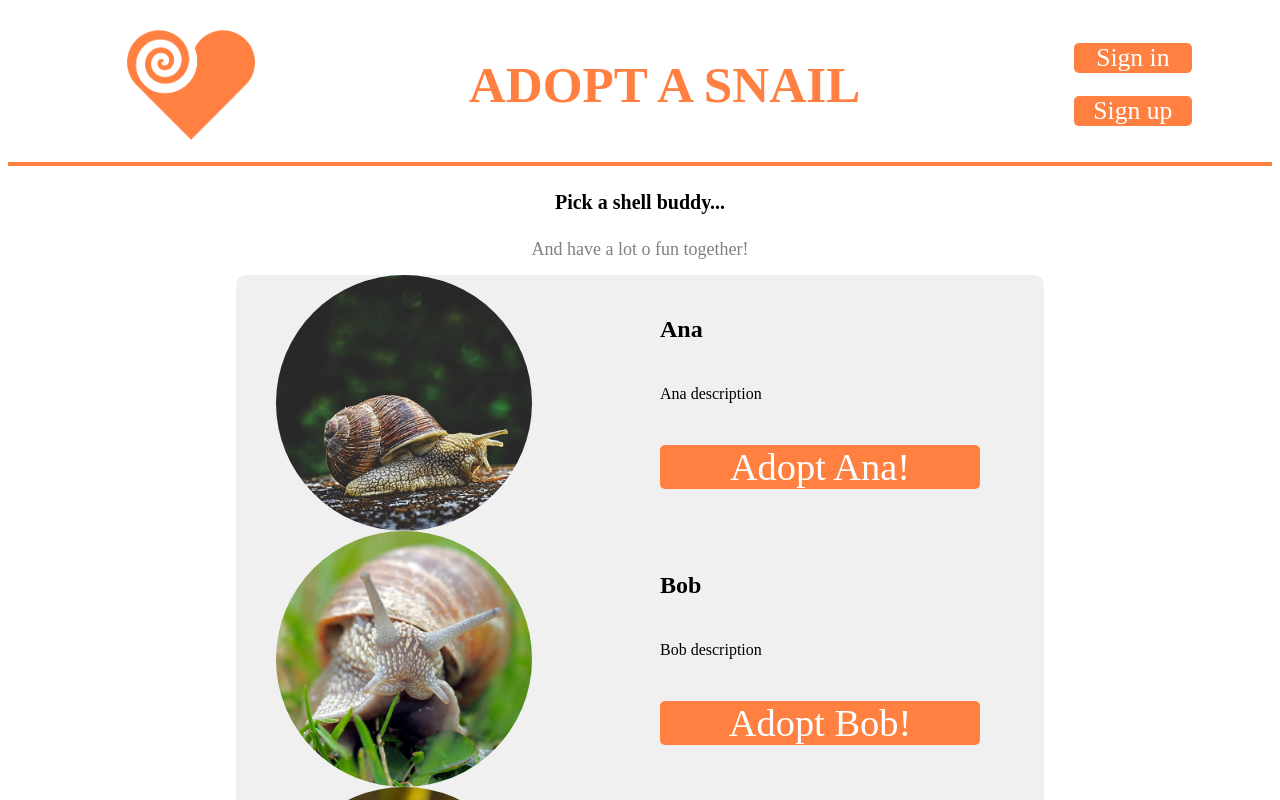
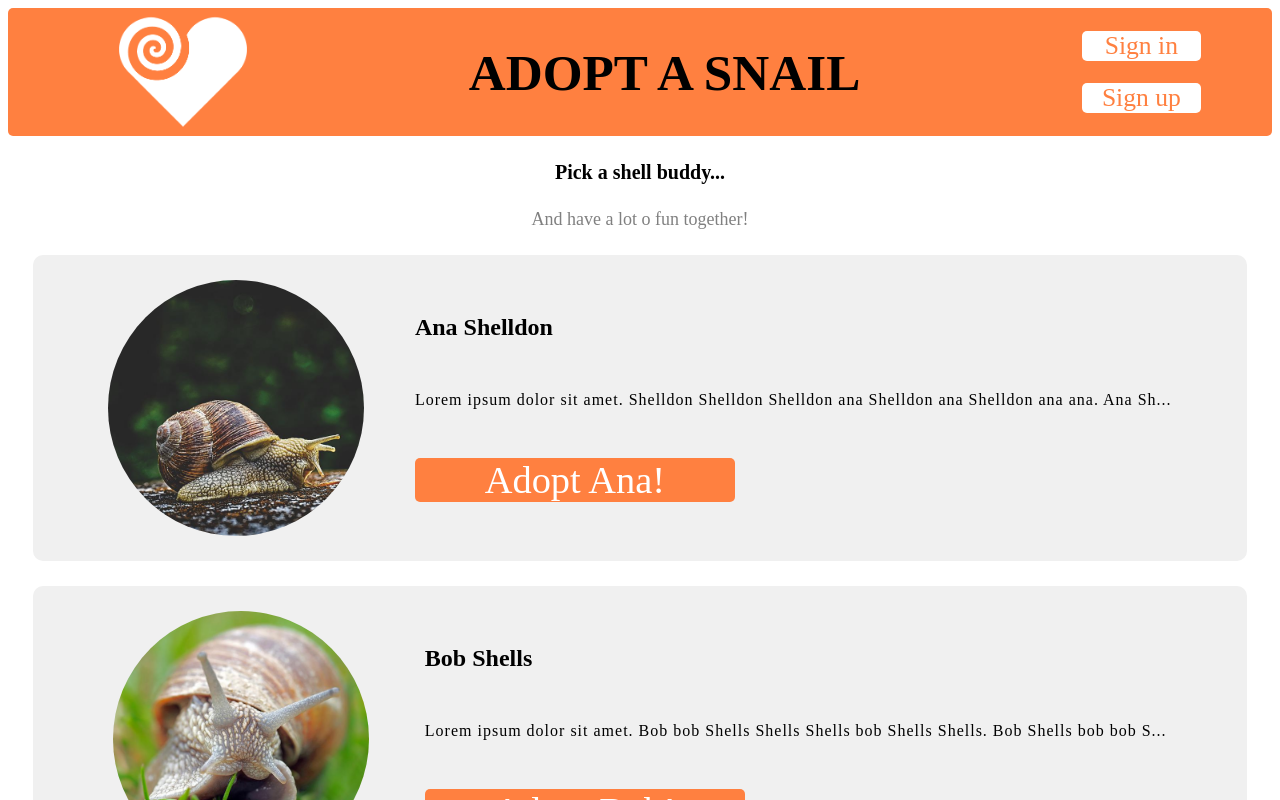
Before and after one commit to M4dCh34t3r/adopt-a-snail, a React (Create React App) app: page / in a window 1280 px wide. Shown: the top 800 px of the page. Built offline with nearby package versions, Linux system fonts and the light colour scheme.

Commit message:
feat: redesign home page and add animations to components

```diff
--- a/src/components/header/Header.tsx
+++ b/src/components/header/Header.tsx
@@ -1,13 +1,34 @@
+import React from 'react';
 import { Button, Container, Links, Logo, Name } from './style';
 
 export default function Header() {
+  const anchorMouseOverHandler = (event: React.MouseEvent<HTMLAnchorElement>) => {
+    const btn: HTMLAnchorElement = event.currentTarget;
+    btn.style.backgroundColor = "#ffd5bf";
+    btn.style.color = "#ffffff";
+  };
+
+  const anchorMouseOutHandler = (event: React.MouseEvent<HTMLAnchorElement>) => {
+    const btn: HTMLAnchorElement = event.currentTarget;
+    btn.style.backgroundColor = "#ffffff";
+    btn.style.color = "#ff8040";
+  };
+
   return(
     <Container>
       <Logo src="/logo.svg" alt="Adopt a snail"/>
       <Name> ADOPT A SNAIL </Name>
       <Links>
-        <Button href="#"> Sign in </Button>
-        <Button href="#"> Sign up </Button>
+        <Button href="#"
+        onMouseOver={ anchorMouseOverHandler }
+        onMouseOut={ anchorMouseOutHandler }>
+        Sign in
+        </Button>
+        <Button href="#"
+        onMouseOver={ anchorMouseOverHandler }
+        onMouseOut={ anchorMouseOutHandler }>
+        Sign up
+        </Button>
       </Links>
     </Container>
   );
--- a/src/components/header/style.tsx
+++ b/src/components/header/style.tsx
@@ -3,20 +3,30 @@ import styled from "styled-components";
 export const Button = styled('a')`
   width: 150%;
   font-size: 2vw;
-  color: #ffffff;
+  color: #ff8040;
   text-align: center;
   border-radius: 5px;
   text-decoration: none;
-  background-color: #ff8040;
+  transition: all 0.25s ease;
+  background-color: #ffffff;
+
+  @media(max-width: 800px) {
+    font-size: 3vw;
+  }
 `;
 
 export const Container = styled('header')`
   height: 10vw;
-  padding: 1vw;
   display: flex;
+  border-radius: 5px;
   align-items: center;
+  background-color: #ff8040;
   justify-content: space-around;
-  border-bottom: 4px solid #ff8040;
+
+  @media(max-width: 800px) {
+    height: 20vw;
+    justify-content: space-evenly;
+  }
 `;
 
 export const Links = styled('div')`
@@ -29,9 +39,13 @@ export const Links = styled('div')`
 export const Logo = styled('img')`
   width: 10vw;
   height: 10vw;
+
+  @media(max-width: 800px) {
+    width: 15vw;
+    height: 15vw;
+  }
 `;
 
 export const Name = styled('h1')`
-  color: #ff8040;
   font-size: 4vw;
 `;
--- a/src/components/list/List.tsx
+++ b/src/components/list/List.tsx
@@ -1,29 +1,55 @@
 import { Snail } from '../../data/@types/snail';
 import { TextLimiter } from '../../services/utils/textLimiter';
-import { Button, ListWrapper, Description, Image, Info, ListItem, Name } from './style'
+import { NameLimiter } from '../../services/utils/nameLimiter';
+import { Button, Description, Image, Info, Item, Name, Wrapper} from './style'
 
 interface ListProps {
   snails: Snail[];
 }
 
 export default function List(props: ListProps) {
-  const textMinSize = 100;
+  const anchorMouseOverHandler = (event: React.MouseEvent<HTMLAnchorElement>) => {
+    const a: HTMLAnchorElement = event.currentTarget;
+    a.style.backgroundColor = "#ffaa80";
+  };
+
+  const anchorMouseOutHandler = (event: React.MouseEvent<HTMLAnchorElement>) => {
+    const a: HTMLAnchorElement = event.currentTarget;
+    a.style.backgroundColor = "#ff8040";
+  };
+
+  const lIMouseOverHandler = (event: React.MouseEvent<HTMLLIElement>) => {
+    const lI: HTMLLIElement = event.currentTarget;
+    lI.style.backgroundColor = "#f9f9f9";
+  };
+
+  const lIMouseOutHandler = (event: React.MouseEvent<HTMLLIElement>) => {
+    const lI: HTMLLIElement = event.currentTarget;
+    lI.style.backgroundColor = "#f1f1f1";
+  };
+
+  const textMinSize = 96;
+
   return(
-    <ListWrapper>
-      {props.snails.map(snail => (
-        <ListItem key={ snail.id }>
+    <Wrapper>
+      { props.snails.map(snail => (
+        <Item key={ snail.id }
+          onMouseOver={ lIMouseOverHandler }
+          onMouseOut={ lIMouseOutHandler }>
           <Image src={ snail.image } alt={ snail.name }/>
           <Info>
             <Name> { snail.name } </Name>
             <Description>
               { TextLimiter.limit(snail.description, textMinSize) }
               </Description>
-            <Button>
-              Adopt { snail.name }!
+            <Button href="#"
+            onMouseOver={ anchorMouseOverHandler }
+            onMouseOut={ anchorMouseOutHandler }>
+            Adopt { NameLimiter.limit(snail.name) }!
             </Button>
           </Info>
-        </ListItem>
-      ))}
-    </ListWrapper>
+        </Item>
+      )) }
+    </Wrapper>
   );
 }
--- a/src/components/list/style.tsx
+++ b/src/components/list/style.tsx
@@ -7,39 +7,54 @@ export const Button = styled('a')`
   text-align: center;
   border-radius: 5px;
   text-decoration: none;
+  transition: all 0.5s ease;
   background-color: #ff8040;
+
+  @media(max-width: 800px) {
+    width: 35vw;
+   margin: auto;
+   font-size: 4vw;
+  }
 `;
 
-export const ListWrapper = styled('ul')`
-  width: 60vw;
-  border: 50px;
-  margin: auto;
+export const Item = styled('li')`
+  margin: 25px;
+  padding: 25px;
   display: flex;
-  background: #f0f0f0;
   border-radius: 10px;
-  flex-direction: column;
-  justify-content: space-around;
+  transition: all 0.5s ease;
+  background-color: #f0f0f0;
+  justify-content: space-evenly;
 
-
-`;
-
-export const ListItem = styled('li')`
-  display: grid;
-  grid-template-columns: repeat(2, 1fr);
+  @media(max-width: 800px) {
+    align-items: center;
+    flex-direction: column;
+  }
 `;
 
 export const Name = styled('h2')`
   margin: 0;
+
+  @media(max-width: 800px) {
+    margin: auto;
+  }
 `;
 
 export const Description = styled('p')`
-  margin: 0;
+  letter-spacing: 1px;
+  align-items: center;
   word-break: break-word;
 `;
 
 export const Image = styled('img')`
   width: 20vw;
+  height: 20vw;
   border-radius: 50%;
+
+  @media(max-width: 800px) {
+    width: 40vw;
+    height: 40vw;
+  }
 `;
 
 export const Info = styled('div')`
@@ -47,3 +62,7 @@ export const Info = styled('div')`
   flex-direction: column;
   justify-content: space-evenly;
 `;
+
+export const Wrapper = styled('ul')`
+  padding-inline-start: 0;
+`;
--- a/src/pages/home/Home.tsx
+++ b/src/pages/home/Home.tsx
@@ -10,26 +10,26 @@ export function Home() {
       <List snails={[
             {
               id: 1,
-              name: 'Ana',
-              description: 'Ana description',
+              name: 'Ana Shelldon',
+              description:'Lorem ipsum dolor sit amet. Shelldon Shelldon Shelldon ana Shelldon ana Shelldon ana ana. Ana Shelldon ana Shelldon ana Shelldon ana Shelldon Shelldon ana Shelldon Shelldon Shelldon.',
               image: '/ana.png'
             },
             {
               id: 2,
-              name: 'Bob',
-              description: 'Bob description',
+              name: 'Bob Shells',
+              description: 'Lorem ipsum dolor sit amet. Bob bob Shells Shells Shells bob Shells Shells. Bob Shells bob bob Shells Shells. Shells bob Shells Shells Shells. Bob Shells Shells Shells Shells bob Shells?',
               image: '/bob.png'
             },
             {
               id: 3,
-              name: 'John',
-              description: 'John description',
-              image: '/John.png'
+              name: 'John Shelly',
+              description: 'Lorem ipsum dolor sit amet. Shelly john Shelly john john Shelly Shelly Shelly Shelly! John Shelly. . John Shelly.',
+              image: '/john.png'
             },
             {
               id: 4,
-              name: 'Maria',
-              description: 'Maria description',
+              name: 'Maria Shellington',
+              description: 'Lorem ipsum dolor sit amet. Shellington maria maria maria Shellington maria maria Shellington maria maria. Maria maria maria Shellington Shellington maria.',
               image: '/maria.png'
             }
           ]}
```
Also changed, not shown: public/logo.svg.
